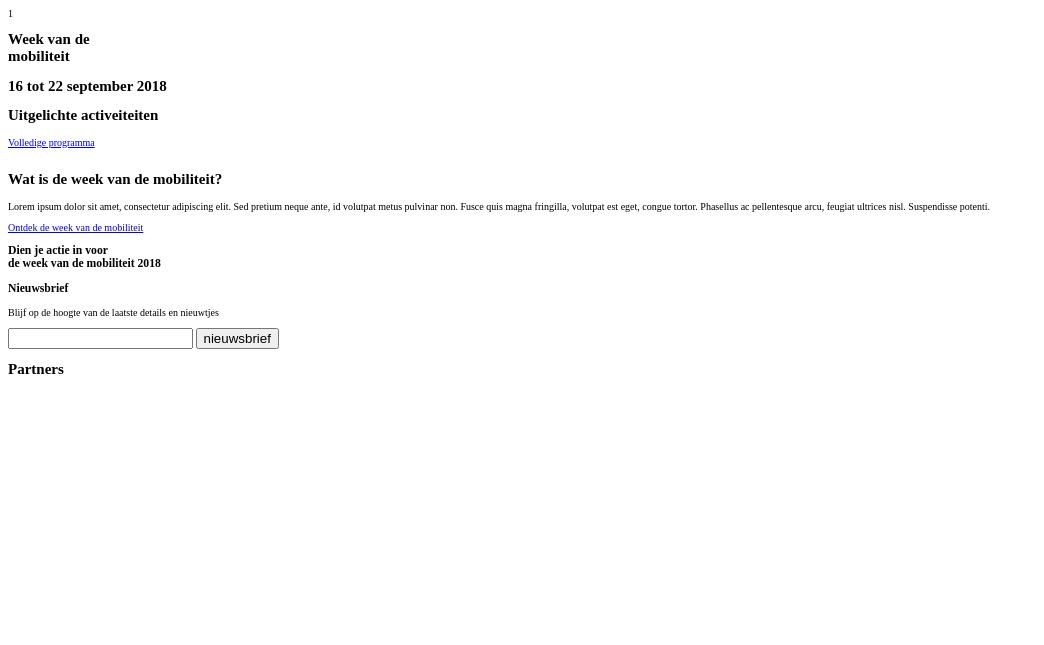
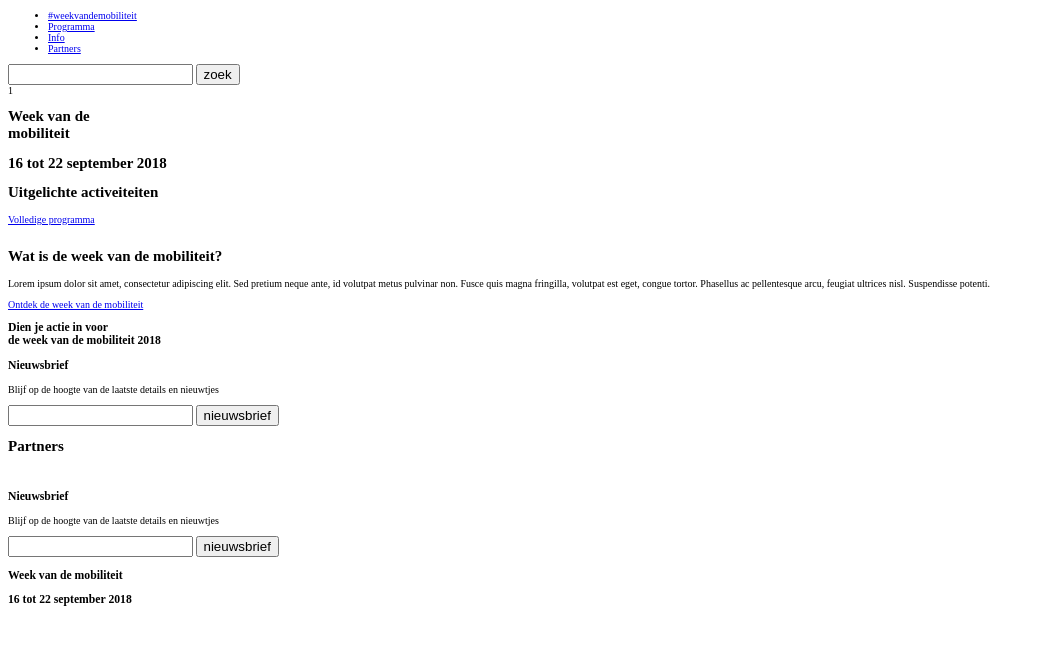
Before and after one commit to steijehillewaert/MAIII_MOBI, a PHP site: page /index.php in a window 1280 px wide. Shown: the top 645 px of the page, without its empty margins (0-1044 px from the left). Run offline with PHP 8.4, Linux system fonts and the light colour scheme; the visitor is signed in with stand-in values (Sample User, id 1); data that the repository does not hold is empty; some libraries are stand-ins or nearby versions.

Commit message:
Made header and footer used for the layout for other pages

```diff
--- a/src/view/layout.php
+++ b/src/view/layout.php
@@ -6,13 +6,40 @@
     <?php echo $css;?>
   </head>
   <body>
+      <header>
+        <nav>
+          <ul>
+            <li><a href="index.php">#weekvandemobiliteit</a></li>
+            <li><a href="index.php?page=programma">Programma</a></li>
+            <li><a href="#">Info</a></li>
+            <li><a href="#">Partners</a></li>
+          </ul>
+        </nav>
+        <form class="" action="#" method="post">
+          <input type="text" name="" value="">
+          <input type="submit" name="Zoek" value="zoek">
+        </form>
+      </header>
 
-    <div class="container">
       <?php if(!empty($_SESSION['info'])): ?><div class="alert alert-success"><?php echo $_SESSION['info'];?></div><?php endif; ?>
       <?php if(!empty($_SESSION['error'])): ?><div class="alert alert-danger"><?php echo $_SESSION['error'];?></div><?php endif; ?>
 
       <?php echo $content; ?>
-    </div>
+
+      <footer>
+        <div class="nieuswbrief">
+          <h3>Nieuwsbrief</h3>
+          <p>Blijf op de hoogte van de laatste details en nieuwtjes</p>
+          <input type="text" name="" value="">
+          <input type="submit" name="Verzenden" value="nieuwsbrief">
+        </div>
+        <div class="social">
+          <h3>Week van de mobiliteit</h3>
+          <h3>16 tot 22 september 2018</h3>
+          <img src="" alt="">
+          <img src="" alt="">
+        </div>
+      </footer>
 
     <?php echo $js;?>
   </body>
```
